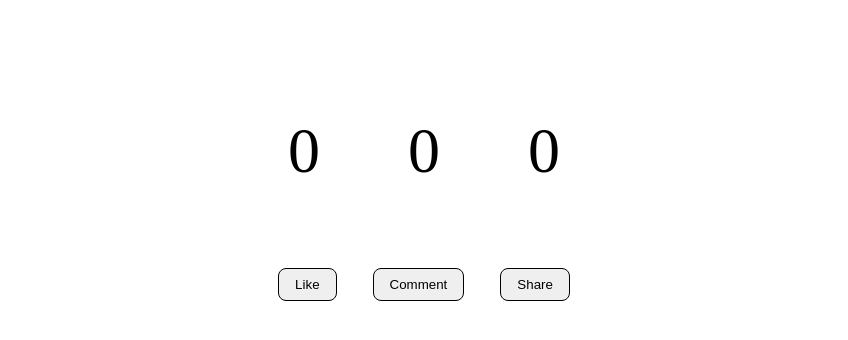
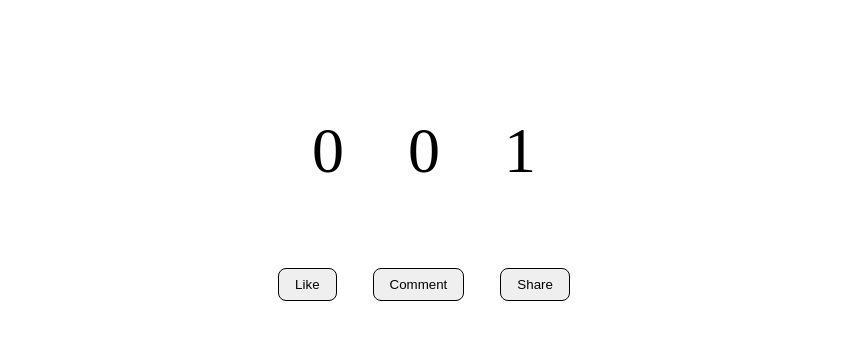
Before and after one commit to fasiyam/click-counter, a plain HTML site: page index.html in a window 1280 px wide. Both pictures are taken after a click on the button "Share". Shown: the part 138-478 px from the top of the page, without its empty margins (216-1064 px from the left). Drawn offline with Linux system fonts and the light colour scheme.

Commit message:
add share counter

```diff
--- a/app.js
+++ b/app.js
@@ -20,3 +20,15 @@ document.getElementById('comment-btn')
 
     document.getElementById("comment-counter").innerText = commentCount;
 })
+
+
+document.getElementById("share-btn")
+.addEventListener("click", function(){
+    const shares = document.getElementById("share-counter").innerText;
+
+    let shareCount = parseInt(shares);
+
+    shareCount++;
+
+    document.getElementById("share-counter").innerText = shareCount;
+})
--- a/style.css
+++ b/style.css
@@ -19,7 +19,7 @@
     display: flex;
     align-items: center;
     justify-content: center;
-    gap: 5.5rem;
+    gap: 4rem;
 }
 
 #counter p {
```
